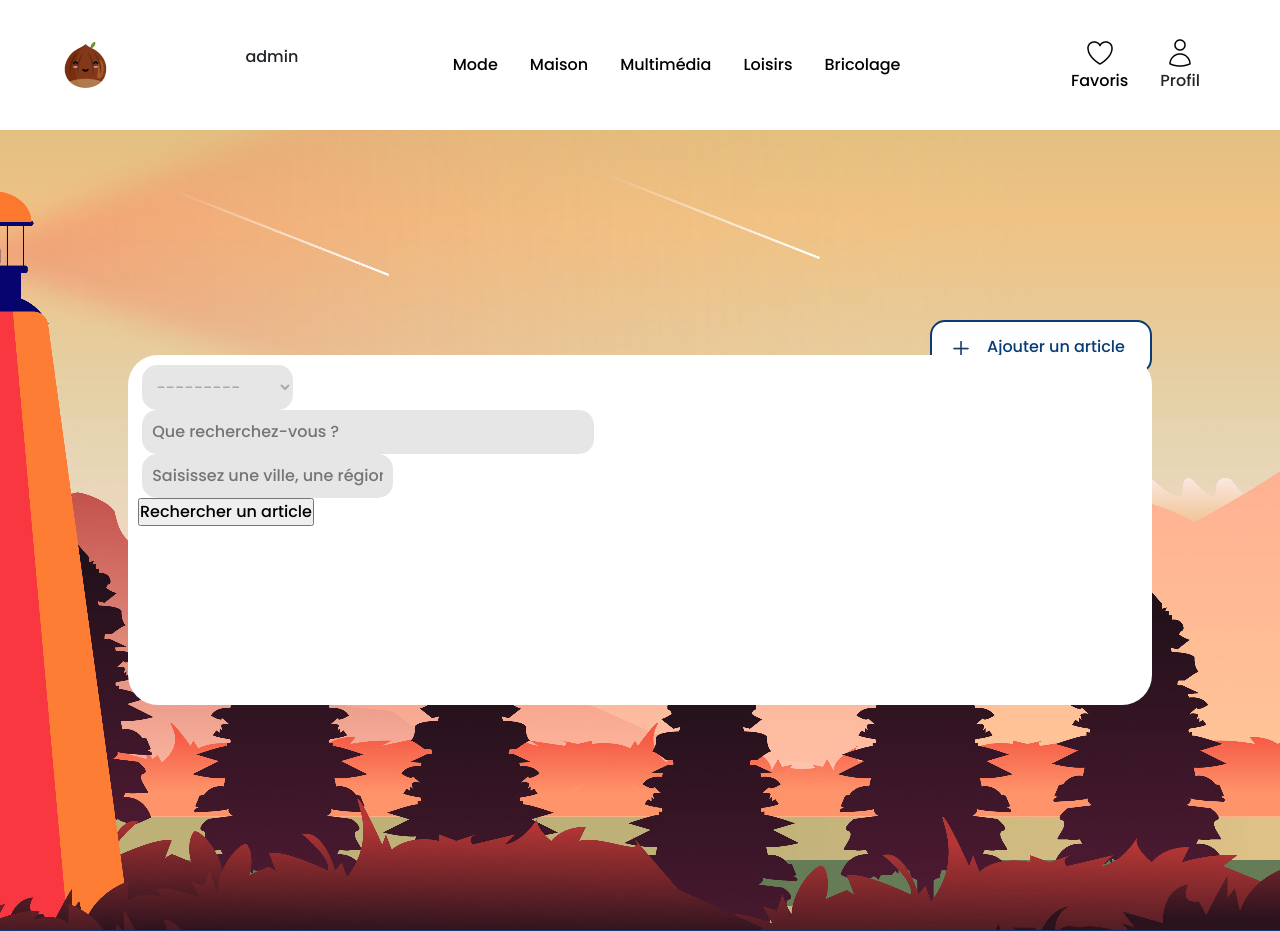
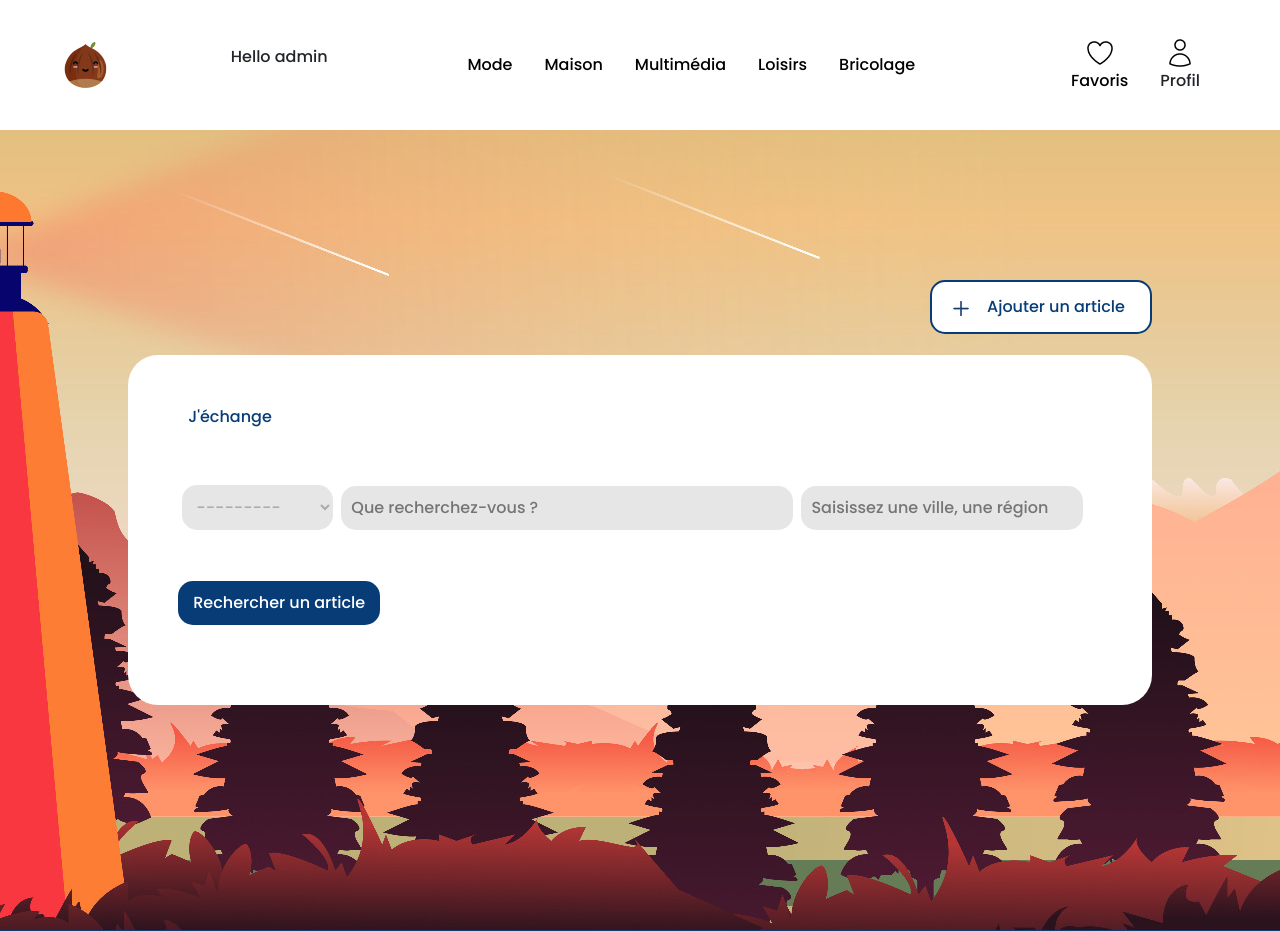
Before and after one commit to JaxV9/workshop, a Django app: page / in a window 1280 px wide. Shown: the top 931 px of the page. Run offline with Django 3.2, Linux system fonts and the light colour scheme; a user stored in the database is signed in; data comes from the database, SQL or seed files in the repository; some web fonts are replaced.

Commit message:
homepage end

```diff
--- a/auctions/static/auctions/styles.css
+++ b/auctions/static/auctions/styles.css
@@ -98,7 +98,7 @@ a:hover {
     background-repeat: no-repeat;
 }
 
-.main .exchange {
+.main .exchange{
     width: 80%;
     height: 350px;
     padding: 10px;
@@ -207,7 +207,7 @@ footer {
 
 .main .addexchange {
     position: absolute;
-    top: 40%;
+    top: 35%;
     right: 10%;
     background-color: white;
     padding: 13px;
@@ -243,6 +243,9 @@ footer {
     padding-bottom: 1%;
     border-radius: 15px;
     border: none;
+    display: flex;
+    margin-left: 4%;
+    margin-top: 5%;
 }
 
 .product_field {
@@ -254,13 +257,21 @@ footer {
     width: 45%;
 }
 
-.localisation_field {
+.product_field:hover{
+    border: none;
+}
+
+.localisation_field{
     background-color: #e6e6e6;
     color: #aaaaaa;
     border: none;
     padding: 1%;
     border-radius: 15px;
-    width: 25%;
+    width: 28%;
+}
+
+.localisation_field:hover{
+    border: none;
 }
 
 .category_field {
@@ -270,4 +281,30 @@ footer {
     padding: 1%;
     border-radius: 15px;
     width: 15%;
+    margin-left: 4%;
+    margin-top: 4%;
 }
+
+.category_field:hover{
+    border: none;
+}
+
+.test{
+    display: inline;
+}
+
+.types{
+    color: #073C77;
+    margin-top: 4%;
+    margin-left: 5%;
+}
+
+.types2{
+    color: #073C77;
+    margin-top: 4%;
+    margin-left: 5%;
+}
+
+.lestypes{
+    display: flex;
+}
--- a/auctions/templates/auctions/index.html
+++ b/auctions/templates/auctions/index.html
@@ -6,21 +6,23 @@
         <div class="addexchange">
             <img src="../../static/auctions/images/plus.png" alt="plus" class="plus"><a href="{% url 'create_product' %}" class="ajout">Ajouter un article</a>
         </div>
+
         <div class="exchange">
-
+            <div class="lestypes">
+                <div class="types active" id="types"><p>J'échange</p></div>
+            </div>
             <form method="GET" action="{% url 'products' %}">
                 {% csrf_token %}
                 {% for field in form %}
-                <div>
+                <div class="test">
                     {{ field.errors }}
-                    <div>{{ field.label_tag }}
-                    {{ field }}</div>
+                    {{ field.label_tag }}
+                    {{ field }}
                 </div>
                 {% endfor %}
-                <input type="submit" value="Rechercher un article">
+                <input type="submit" value="Rechercher un article" class="research">
             </form>
         </div>
     </div>
 
-
 {% endblock %}
--- a/auctions/templates/auctions/layout.html
+++ b/auctions/templates/auctions/layout.html
@@ -14,10 +14,10 @@
 <body>
     <header>
         <nav class="nav">
-            <div class="leftpart"><a href="{% url 'index' %}"><img src='../../static/auctions/images/logo.png' alt="Logo_swap'it"></a>
-            </div>
-            <p>{{ user.username }}</p>
-
+            <div class="leftpart"><a href="{% url 'index' %}"><img src='../../static/auctions/images/logo.png' alt="Logo_swap'it"></a></div>
+            {% if user.is_authenticated %}
+             <p>Hello {{ request.user }}</p>
+            {% endif %}
             <div class="middlepart">
                 <ul class="nav-list">
                     <li><a href="/products?category=13">Mode</a></li>
```
